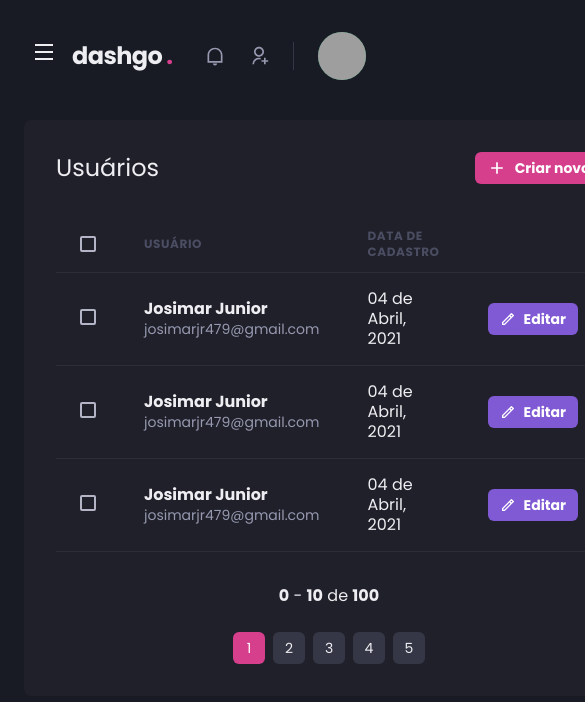
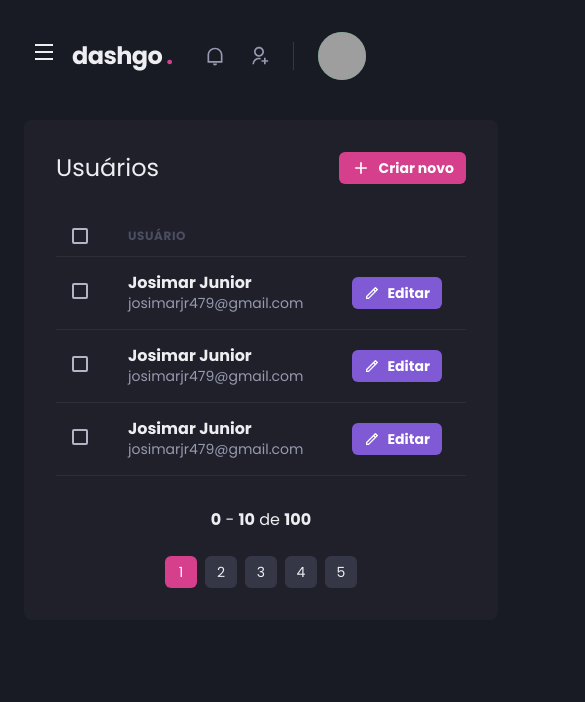
Before and after one commit to sergiogomes/dynamic-research, a Next.js app: page /users in a window 390 px wide. Shown: the top 702 px of the page, 585 px wide, since content can reach past the window. Built offline with nearby package versions, Linux system fonts and the light colour scheme; grey boxes are pictures that could not be loaded.

Commit message:
style: :lipstick: Deixando a pagina de listar usuarios responsivo

```diff
--- a/src/pages/users/index.tsx
+++ b/src/pages/users/index.tsx
@@ -1,11 +1,17 @@
-import { Box, Flex, Button, Icon, Table, Thead, Tr, Th, Checkbox, Tbody, Td, Text } from '@chakra-ui/react';
+import { Box, Button, Checkbox, Flex, Icon, Table, Tbody, Td, Text, Th, Thead, Tr, useBreakpointValue } from '@chakra-ui/react';
+import Link from 'next/link';
 import { RiAddLine, RiPencilLine } from 'react-icons/ri';
 import { Header } from '../../components/Header';
+import { Heading } from '../../components/Heading';
 import { Pagination } from '../../components/Pagination';
 import { Sidebar } from '../../components/Sidebar';
-import { Heading } from '../../components/Heading';
 
 export default function User() {
+  const isWideVersion = useBreakpointValue({
+    base: false,
+    lg: true,
+  })
+
   return (
     <Box>
       <Header />
@@ -32,6 +38,7 @@ export default function User() {
           >
             <Heading title="Usuários" />
 
+            <Link href="/users/create" passHref>
               <Button
                 as="a"
                 size="sm"
@@ -41,26 +48,23 @@ export default function User() {
               >
                 Criar novo
               </Button>
+            </Link>
           </Flex>
 
           <Table colorScheme="whiteAlpha">
             <Thead>
               <Tr>
-                <Th
-                  paddingX="6"
-                  color="gray.300"
-                  width="8"
-                >
+                <Th paddingX={["4", "4", "6"]} color="gray.300" width="8">
                   <Checkbox colorScheme="pink" />
                 </Th>
                 <Th>Usuário</Th>
-                <Th>Data de cadastro</Th>
+                {isWideVersion && <Th>Data de cadastro</Th>}
                 <Th width="8"></Th>
               </Tr>
             </Thead>
             <Tbody>
               <Tr>
-                <Td paddingX="6">
+                <Td paddingX={["4", "4", "6"]}>
                   <Checkbox colorScheme="pink" />
                 </Td>
                 <Td>
@@ -71,9 +75,7 @@ export default function User() {
                     </Text>
                   </Box>
                 </Td>
-                <Td>
-                  04 de Abril, 2021
-                </Td>
+                {isWideVersion && <Td> 04 de Abril, 2021 </Td>}
                 <Td>
                   <Button
                     as="a"
@@ -87,7 +89,7 @@ export default function User() {
                 </Td>
               </Tr>
               <Tr>
-                <Td paddingX="6">
+                <Td paddingX={["4", "4", "6"]}>
                   <Checkbox colorScheme="pink" />
                 </Td>
                 <Td>
@@ -98,9 +100,7 @@ export default function User() {
                     </Text>
                   </Box>
                 </Td>
-                <Td>
-                  04 de Abril, 2021
-                </Td>
+                {isWideVersion && <Td> 04 de Abril, 2021 </Td>}
                 <Td>
                   <Button
                     as="a"
@@ -114,7 +114,7 @@ export default function User() {
                 </Td>
               </Tr>
               <Tr>
-                <Td paddingX="6">
+                <Td paddingX={["4", "4", "6"]}>
                   <Checkbox colorScheme="pink" />
                 </Td>
                 <Td>
@@ -125,9 +125,7 @@ export default function User() {
                     </Text>
                   </Box>
                 </Td>
-                <Td>
-                  04 de Abril, 2021
-                </Td>
+                {isWideVersion && <Td> 04 de Abril, 2021 </Td>}
                 <Td>
                   <Button
                     as="a"
```
Lines whose indentation alone changed are shown as unchanged.
